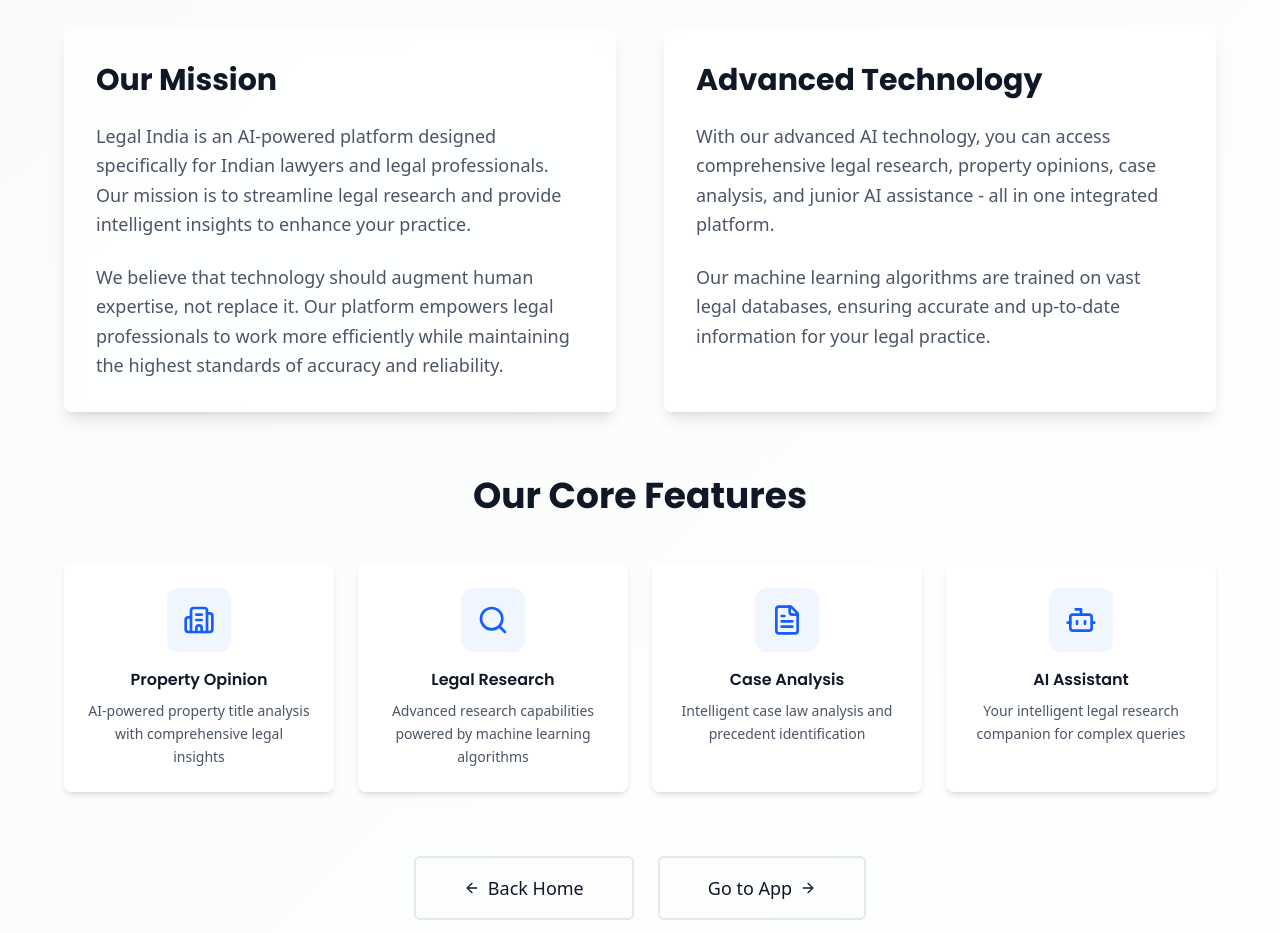
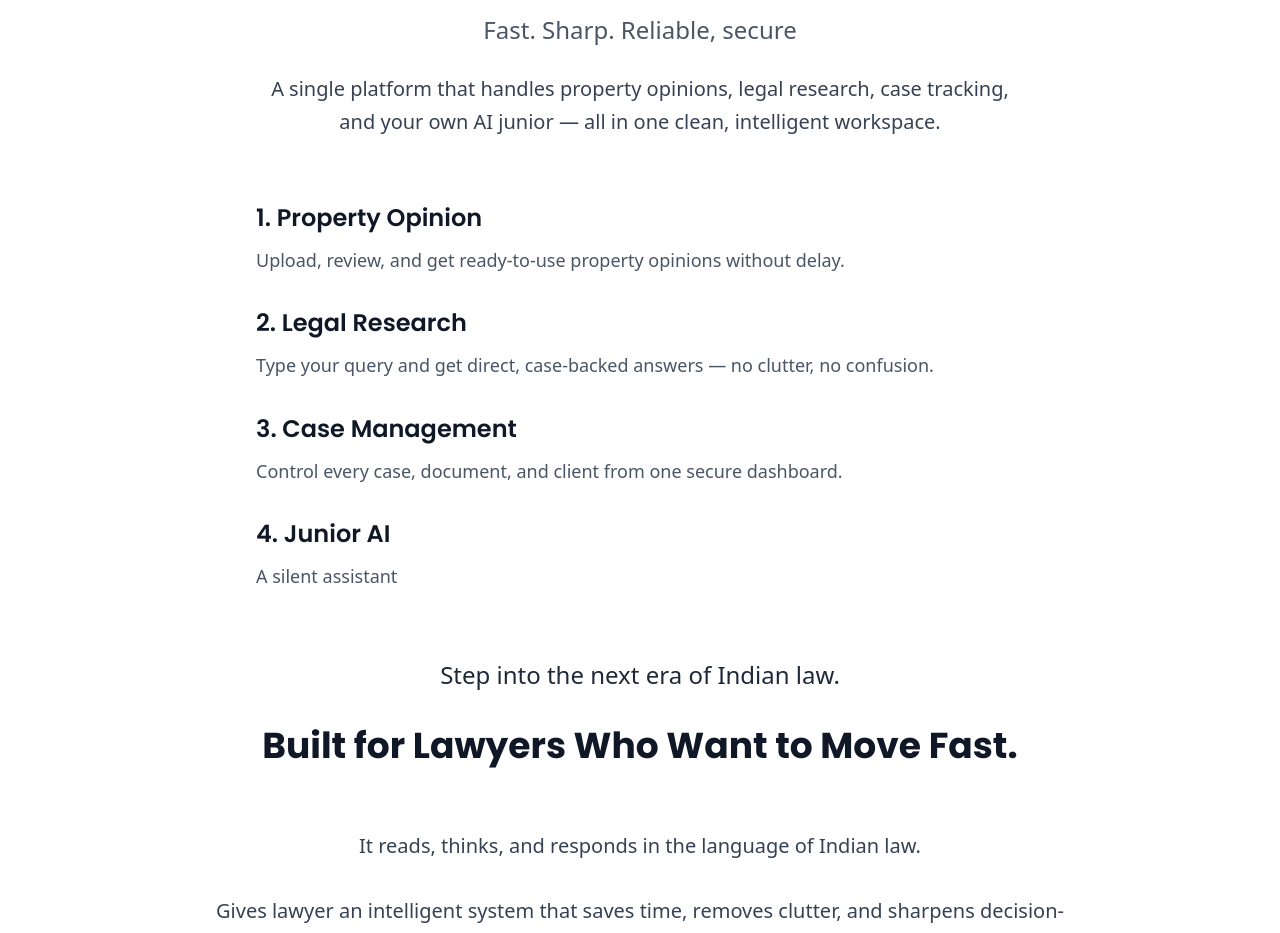
Before and after one commit to Raghavaaa/lindia-f, a Next.js app: page /about in a window 1280 px wide. Shown: the part 300-1233 px from the top of the page. Built offline with nearby package versions, Linux system fonts and the light colour scheme.

Commit message:
V&V Auto-Update: 2025-10-21T18:06:37.547Z
- V&V gate system update
- Quality checks passed
- Auto-pushed from V&V system
- Timestamp: 2025-10-21T18:06:37.547Z

```diff
--- a/src/app/about/page.tsx
+++ b/src/app/about/page.tsx
@@ -1,120 +1,103 @@
 import Link from "next/link";
 import { Button } from "@/components/ui/button";
-import { Card, CardContent } from "@/components/ui/card";
-import { Building2, Search, FileText, Bot, ArrowLeft, ArrowRight } from "lucide-react";
 
 export default function AboutPage() {
-  const features = [
-    {
-      icon: Building2,
-      title: "Property Opinion",
-      description: "AI-powered property title analysis with comprehensive legal insights"
-    },
-    {
-      icon: Search,
-      title: "Legal Research",
-      description: "Advanced research capabilities powered by machine learning algorithms"
-    },
-    {
-      icon: FileText,
-      title: "Case Analysis",
-      description: "Intelligent case law analysis and precedent identification"
-    },
-    {
-      icon: Bot,
-      title: "AI Assistant",
-      description: "Your intelligent legal research companion for complex queries"
-    },
-  ];
-
   return (
-    <div className="min-h-screen bg-gradient-to-br from-gray-50 to-white">
+    <div className="min-h-screen bg-white">
       <main className="container mx-auto px-4 py-8 sm:py-12 md:py-16">
         {/* Hero Section */}
         <div className="max-w-4xl mx-auto text-center mb-12 sm:mb-16">
-          <h1 className="text-3xl sm:text-4xl md:text-5xl lg:text-6xl font-bold text-gray-900 mb-4 sm:mb-6 leading-tight">
-            About Legal India
+          <h1 className="text-3xl sm:text-4xl md:text-5xl lg:text-6xl font-bold text-gray-900 mb-6 sm:mb-8 leading-tight">
+            Redefining Indian Lawyers Work.
           </h1>
-          <p className="text-lg sm:text-xl md:text-2xl text-gray-600 leading-relaxed mb-8 sm:mb-12">
-            Empowering Indian lawyers with cutting-edge AI technology
+          <p className="text-lg sm:text-xl md:text-2xl text-gray-600 leading-relaxed mb-4 sm:mb-6">
+            Fast. Sharp. Reliable, secure
+          </p>
+          <p className="text-base sm:text-lg md:text-xl text-gray-700 leading-relaxed max-w-3xl mx-auto">
+            A single platform that handles property opinions, legal research, case tracking, and your own AI junior — all in one clean, intelligent workspace.
           </p>
         </div>
 
-        {/* Main Content */}
-        <div className="max-w-6xl mx-auto mb-12 sm:mb-16">
-          <div className="grid grid-cols-1 lg:grid-cols-2 gap-8 sm:gap-12">
-            {/* Left Column - Mission */}
-            <Card className="shadow-lg border-0 bg-white/80 backdrop-blur-sm">
-              <CardContent className="p-6 sm:p-8">
-                <h2 className="text-2xl sm:text-3xl font-bold text-gray-900 mb-4 sm:mb-6">
-                  Our Mission
-                </h2>
-                <p className="text-base sm:text-lg text-gray-600 leading-relaxed mb-4 sm:mb-6">
-                  Legal India is an AI-powered platform designed specifically for Indian lawyers and legal professionals.
-                  Our mission is to streamline legal research and provide intelligent insights to enhance your practice.
+        {/* Features List */}
+        <div className="max-w-3xl mx-auto mb-12 sm:mb-16">
+          <div className="space-y-6 sm:space-y-8">
+            <div className="text-left">
+              <h3 className="text-lg sm:text-xl md:text-2xl font-semibold text-gray-900 mb-2 sm:mb-3">
+                1. Property Opinion
+              </h3>
+              <p className="text-base sm:text-lg text-gray-600 leading-relaxed">
+                Upload, review, and get ready-to-use property opinions without delay.
               </p>
+            </div>
+
+            <div className="text-left">
+              <h3 className="text-lg sm:text-xl md:text-2xl font-semibold text-gray-900 mb-2 sm:mb-3">
+                2. Legal Research
+              </h3>
               <p className="text-base sm:text-lg text-gray-600 leading-relaxed">
-                  We believe that technology should augment human expertise, not replace it. Our platform empowers
-                  legal professionals to work more efficiently while maintaining the highest standards of accuracy and reliability.
+                Type your query and get direct, case-backed answers — no clutter, no confusion.
               </p>
-              </CardContent>
-            </Card>
+            </div>
 
-            {/* Right Column - Technology */}
-            <Card className="shadow-lg border-0 bg-white/80 backdrop-blur-sm">
-              <CardContent className="p-6 sm:p-8">
-                <h2 className="text-2xl sm:text-3xl font-bold text-gray-900 mb-4 sm:mb-6">
-                  Advanced Technology
-                </h2>
-                <p className="text-base sm:text-lg text-gray-600 leading-relaxed mb-4 sm:mb-6">
-                  With our advanced AI technology, you can access comprehensive legal research, property opinions,
-                  case analysis, and junior AI assistance - all in one integrated platform.
+            <div className="text-left">
+              <h3 className="text-lg sm:text-xl md:text-2xl font-semibold text-gray-900 mb-2 sm:mb-3">
+                3. Case Management
+              </h3>
+              <p className="text-base sm:text-lg text-gray-600 leading-relaxed">
+                Control every case, document, and client from one secure dashboard.
               </p>
+            </div>
+
+            <div className="text-left">
+              <h3 className="text-lg sm:text-xl md:text-2xl font-semibold text-gray-900 mb-2 sm:mb-3">
+                4. Junior AI
+              </h3>
               <p className="text-base sm:text-lg text-gray-600 leading-relaxed">
-                  Our machine learning algorithms are trained on vast legal databases, ensuring accurate and
-                  up-to-date information for your legal practice.
+                A silent assistant
               </p>
-              </CardContent>
-            </Card>
+            </div>
           </div>
         </div>
 
-        {/* Features Grid */}
-        <div className="max-w-6xl mx-auto mb-12 sm:mb-16">
-          <h2 className="text-2xl sm:text-3xl md:text-4xl font-bold text-gray-900 text-center mb-8 sm:mb-12">
-            Our Core Features
+        {/* Mission Statement */}
+        <div className="max-w-4xl mx-auto text-center mb-12 sm:mb-16">
+          <p className="text-lg sm:text-xl md:text-2xl font-medium text-gray-800 leading-relaxed mb-6 sm:mb-8">
+            Step into the next era of Indian law.
+          </p>
+          <h2 className="text-2xl sm:text-3xl md:text-4xl font-bold text-gray-900 mb-6 sm:mb-8">
+            Built for Lawyers Who Want to Move Fast.
           </h2>
-          <div className="grid grid-cols-1 sm:grid-cols-2 lg:grid-cols-4 gap-4 sm:gap-6">
-            {features.map((feature, index) => {
-              const Icon = feature.icon;
-              return (
-                <Card key={index} className="shadow-md hover:shadow-lg transition-all duration-300 border-0 bg-white/90 backdrop-blur-sm hover:bg-white">
-                  <CardContent className="p-4 sm:p-6 text-center">
-                    <div className="w-12 h-12 sm:w-16 sm:h-16 mx-auto mb-3 sm:mb-4 flex items-center justify-center bg-blue-50 rounded-xl">
-                      <Icon className="w-6 h-6 sm:w-8 sm:h-8 text-blue-600" />
         </div>
-                    <h3 className="font-semibold text-gray-900 text-sm sm:text-base mb-2">{feature.title}</h3>
-                    <p className="text-xs sm:text-sm text-gray-600 leading-relaxed">{feature.description}</p>
-                  </CardContent>
-                </Card>
-              );
-            })}
+
+        {/* Value Propositions */}
+        <div className="max-w-4xl mx-auto mb-12 sm:mb-16">
+          <div className="space-y-6 sm:space-y-8 text-center">
+            <p className="text-base sm:text-lg md:text-xl text-gray-700 leading-relaxed">
+              It reads, thinks, and responds in the language of Indian law.
+            </p>
+            <p className="text-base sm:text-lg md:text-xl text-gray-700 leading-relaxed">
+              Gives lawyer an intelligent system that saves time, removes clutter, and sharpens decision-making.
+            </p>
+            <p className="text-base sm:text-lg md:text-xl text-gray-700 leading-relaxed">
+              Every feature exists to make lawyer&apos;s work smoother, sharper, and smarter.
+            </p>
           </div>
+        </div>
+
+        {/* Brand */}
+        <div className="max-w-4xl mx-auto text-center mb-12 sm:mb-16">
+          <h3 className="text-2xl sm:text-3xl md:text-4xl font-bold text-gray-900">
+            Legalindia.ai
+          </h3>
         </div>
 
         {/* Action Buttons */}
         <div className="flex flex-col sm:flex-row justify-center items-center gap-4 sm:gap-6">
           <Button asChild size="lg" variant="outline" className="text-sm sm:text-base md:text-lg px-6 sm:px-8 md:px-12 py-2.5 sm:py-3 md:py-4 h-auto w-full sm:w-auto min-w-[140px] sm:min-w-[160px] border-2">
-            <Link href="/" className="flex items-center gap-2">
-              <ArrowLeft className="w-4 h-4" />
-              Back Home
-            </Link>
+            <Link href="/">Home</Link>
           </Button>
           <Button asChild size="lg" variant="outline" className="text-sm sm:text-base md:text-lg px-6 sm:px-8 md:px-12 py-2.5 sm:py-3 md:py-4 h-auto border-2 w-full sm:w-auto min-w-[140px] sm:min-w-[160px]">
-            <Link href="/login" className="flex items-center gap-2">
-              Go to App
-              <ArrowRight className="w-4 h-4" />
-            </Link>
+            <Link href="/login">Go to App</Link>
           </Button>
         </div>
       </main>
--- a/src/app/page.tsx
+++ b/src/app/page.tsx
@@ -43,7 +43,7 @@
             <Link href="/about">Get Started</Link>
           </Button>
           <Button asChild size="lg" variant="outline" className="text-sm sm:text-base md:text-lg px-6 sm:px-8 md:px-12 py-2.5 sm:py-3 md:py-4 h-auto border-2 w-full sm:w-auto min-w-[140px] sm:min-w-[160px]">
-            <Link href="/login">Login</Link>
+            <Link href="/login">Go to App</Link>
           </Button>
         </div>
 
```
Also changed, not shown: vv-reports/vv-report-2025-10-21_233637.json (added, +116 -0 lines), vv-reports/vv-report-2025-10-21_233637.txt (added). Lines whose indentation alone changed are shown as unchanged.
